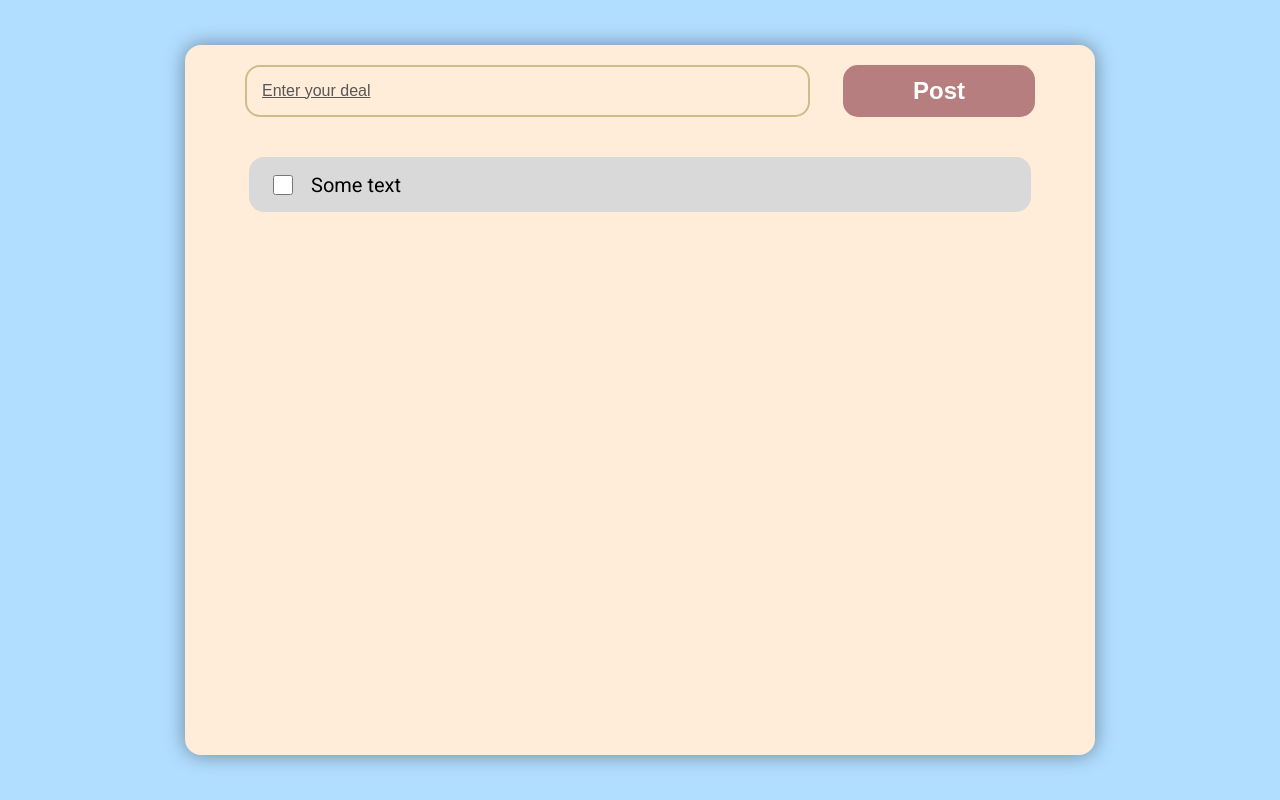
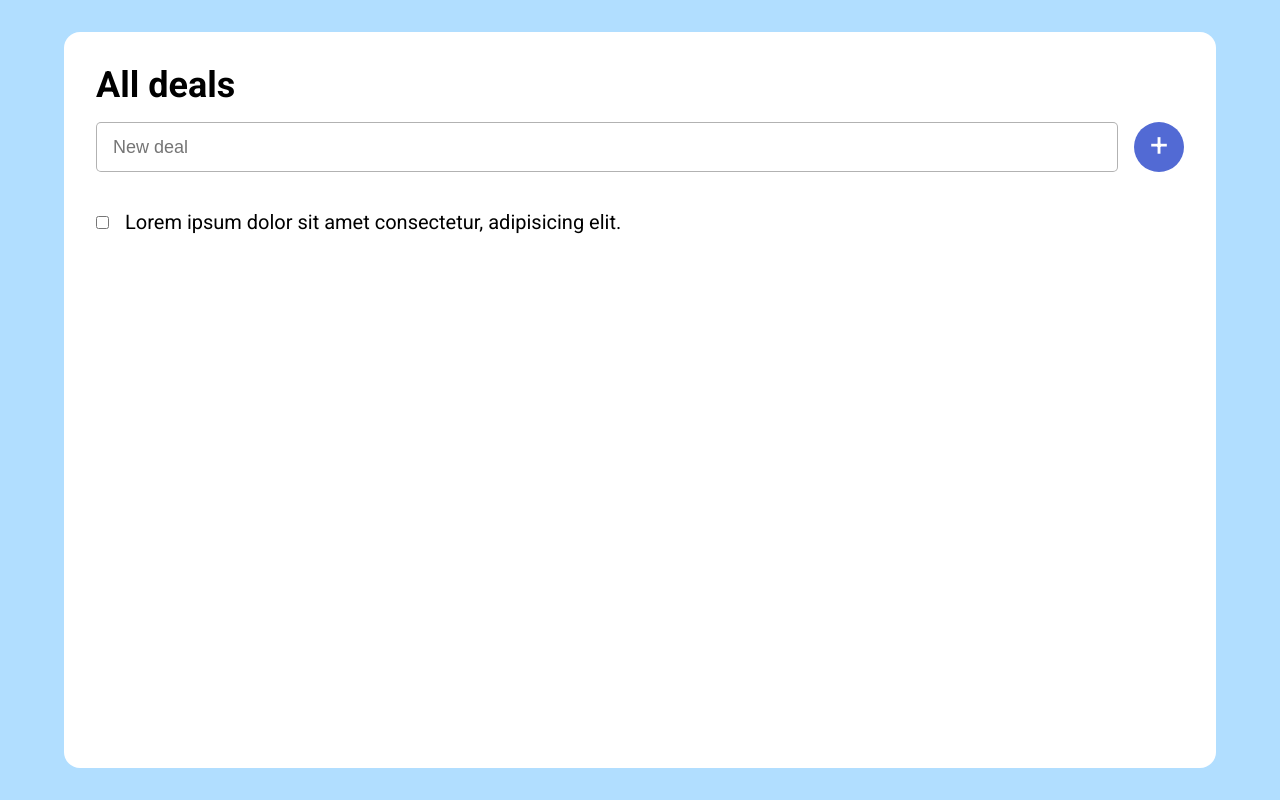
Before and after one commit to Mykola-Dzoban/todo_site, a plain HTML site: page todo.html in a window 1280 px wide. Drawn offline with Linux system fonts and the light colour scheme.

Commit message:
redesign site

```diff
--- a/main.css
+++ b/main.css
@@ -1,91 +1,86 @@
 @import url('https://fonts.googleapis.com/css2?family=Roboto:wght@400;500;700&display=swap');
+
+:root{
+    --body-color: #B1DEFF;
+    --main-color: #526ad4;
+    --delete-color: #f15b5b;
+    --default: rgba(0, 0, 0, 0.3);
+}
+
 *{
     box-sizing: border-box;
+    margin: 0;
 }
 body{
-    font-size: 16px;
+    font-size: 18px;
     font-family: 'Roboto', sans-serif;
-    background-color: #B1DEFF;
-    margin: 0;
+    background-color: var(--body-color);
+    height: 100vh;
+    display: flex;
+    justify-content: center;
+    padding: 32px;
+    font-weight: 300;
 }
-.deal-body{
-    width: 910px;
-    height: 710px;
-    background-color: #FFEDD9;
-    box-shadow: 0px 0px 20px rgba(0, 0, 0, 0.4);
+.deal__body{
+    padding: 32px;
+    background-color: #fff;
+    width: 90vw;
     border-radius: 16px;
-    position: absolute;
-    top: 50%;
-    left: 50%;
-    -ms-transform: translate(-50%, -50%);
-    transform: translate(-50%, -50%);
 }
-.form-group{
+.deal__content {
+}
+.deal__title {
+}
+.deal__new {
+    --size: 50px;
     display: flex;
-    flex-direction: row;
-    justify-content: space-between;
-    gap: 25px;
-    padding: 20px 60px 0;
+    margin: 16px 0 32px;
+
 }
-.deal-text{
-    background: none;
-    border: 2px solid #CFBC89;
-    border-radius: 15px;
-    width: 565px;
-    height: 52px;
-    padding-left: 15px;
+.deal__new input{
+    margin-right: 16px;
+    font-size: 18px;
+    padding: 8px 16px;
+    height: var(--size);
+    border: 1px solid var(--default);
+    border-radius: 5px;
+    flex-grow: 1;
 }
-.deal-text::placeholder{
-    font-style: normal;
-    font-weight: 400;
-    font-size: 16px;
-    line-height: 19px;
-    text-decoration-line: underline;
-    color: #585757;
+.deal__add,
+.deal__task-del {
+    cursor: pointer;
+    text-align: center;
+    width: var(--size);
+    height: var(--size);
+    line-height: calc(var(--size)*0.95) ;
+    font-size: 32px;
+    font-weight: 200;
+    /* border: 1px solid var(--default); */
+    border-radius: var(--size);
+    background: var(--main-color);
+    color: white;
 }
-.submit-button{
-    width: 192px;
-    height: 52px;
-    background: #B67E7E;
-    border-radius: 15px;
-    border: none;
-    color: #fff;
-    font-weight: 700;
-    font-size: 24px;
-    line-height: 28px;
+.deal__list {
 }
-
-.submit-button:hover {
-    animation-name: background-color;
-    animation-duration: 1000ms;
-    animation-fill-mode: forwards;
+.deal__task {
+    --size: 36px;
+    display: flex;
+    min-height: var(--size);
+    align-items: center;
 }
-
-@keyframes background-color {
-    100% {
-        background-color: #814f4f;
-    }
+.deal__task:hover .deal__task-del{
+    display: block;
 }
-
-.checkbox{
-    width: 782px;
-    height: 55px;
-    background: #D9D9D9;
-    border-radius: 15px;
-    margin: 0 auto;
-    margin-top: 40px;
-    display: flex;
-    align-items: center;
-    padding-left: 20px;
+.deal__checkbox {
+    margin-right: 16px;
 }
-.input-checkbox{
-    background: none;
-    min-height: 1.25rem;
-    min-width: 1.25rem;
+.deal__task-text {
+    font-size: 20px;
 }
-label{
-    font-size: 20px;
-    display: flex;
-    align-items: center;
-    gap: 15px;
+.deal__task-del {
+    display: none;
+    margin-left: auto;
+    margin-right: 0;
+    line-height: calc(var(--size)*0.88);
+    font-size: 44px;
 }
--- a/todo.html
+++ b/todo.html
@@ -8,14 +8,22 @@
     <title>What to do</title>
 </head>
 <body>
-    <div class="deal-body">
-        <form action="#" class="form-group">
-            <input type="text" name="deal" id="deal" class="deal-text" placeholder="Enter your deal" required>
-            <button type="submit" id="submit" class="submit-button">Post</button>
-        </form>
-        <div class="checkbox">
-            <label><input name="prefer" value="some text" type="checkbox" class="input-checkbox"/>Some text</label>
+    <div class="deal__body">
+        <div class="deal__content">
+            <h1 class="deal__title">All deals</h1>
+            <div class="deal__new">
+                <input type="text" placeholder="New deal">
+                <div class="deal__add">+</div>
+            </div>
+            <div class="deal__list">
+                <div class="deal__task">
+                    <label class="deal__checkbox"><input type="checkbox"><div></div></label>
+                    <div class="deal__task-text">Lorem ipsum dolor sit amet consectetur, adipisicing elit.</div>
+                    <div class="deal__task-del">-</div>
+                </div>
+            </div>
         </div>
     </div>
+    <script src="script.js"></script>
 </body>
 </html>
```
Also changed, not shown: script.js (added).
